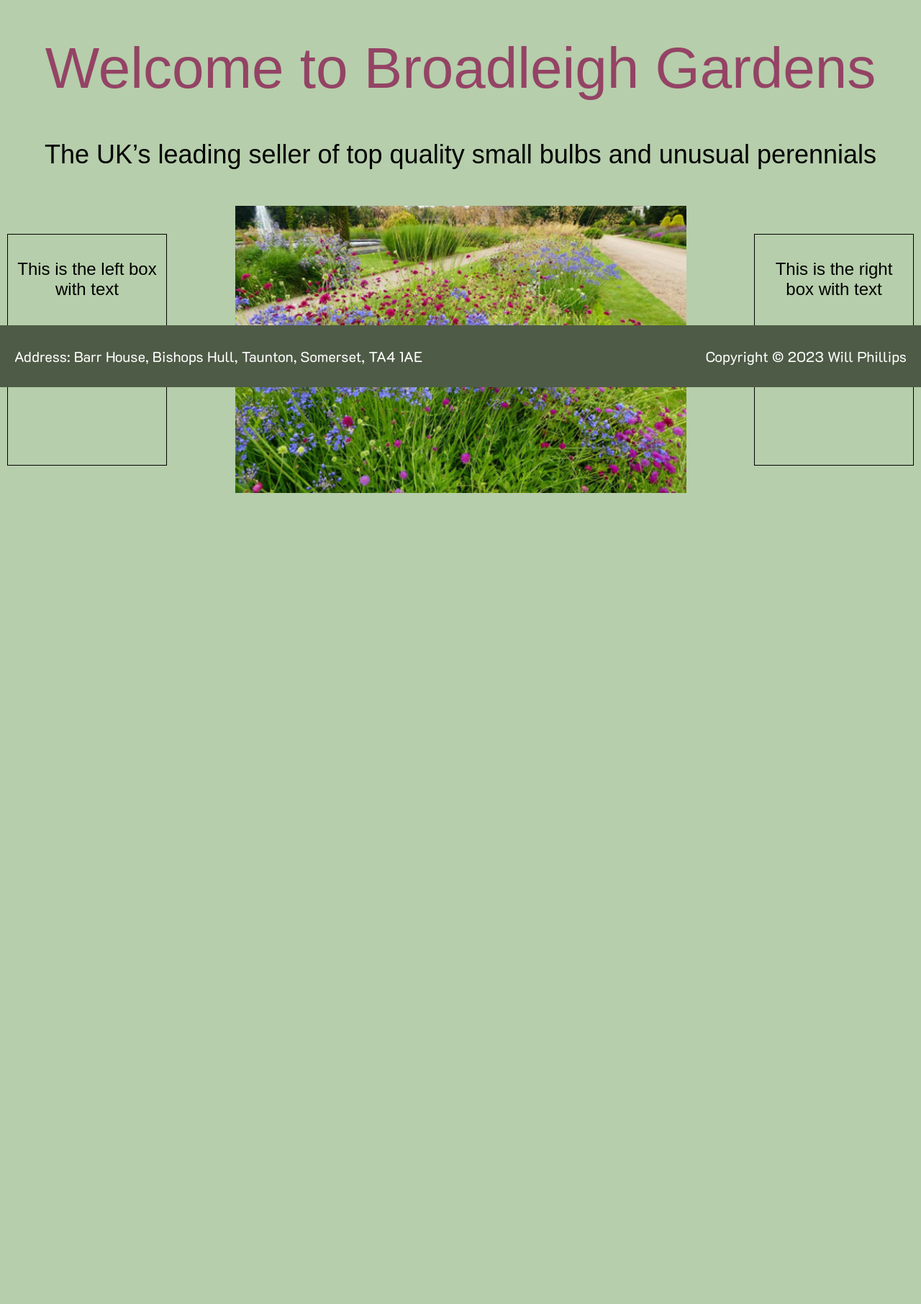
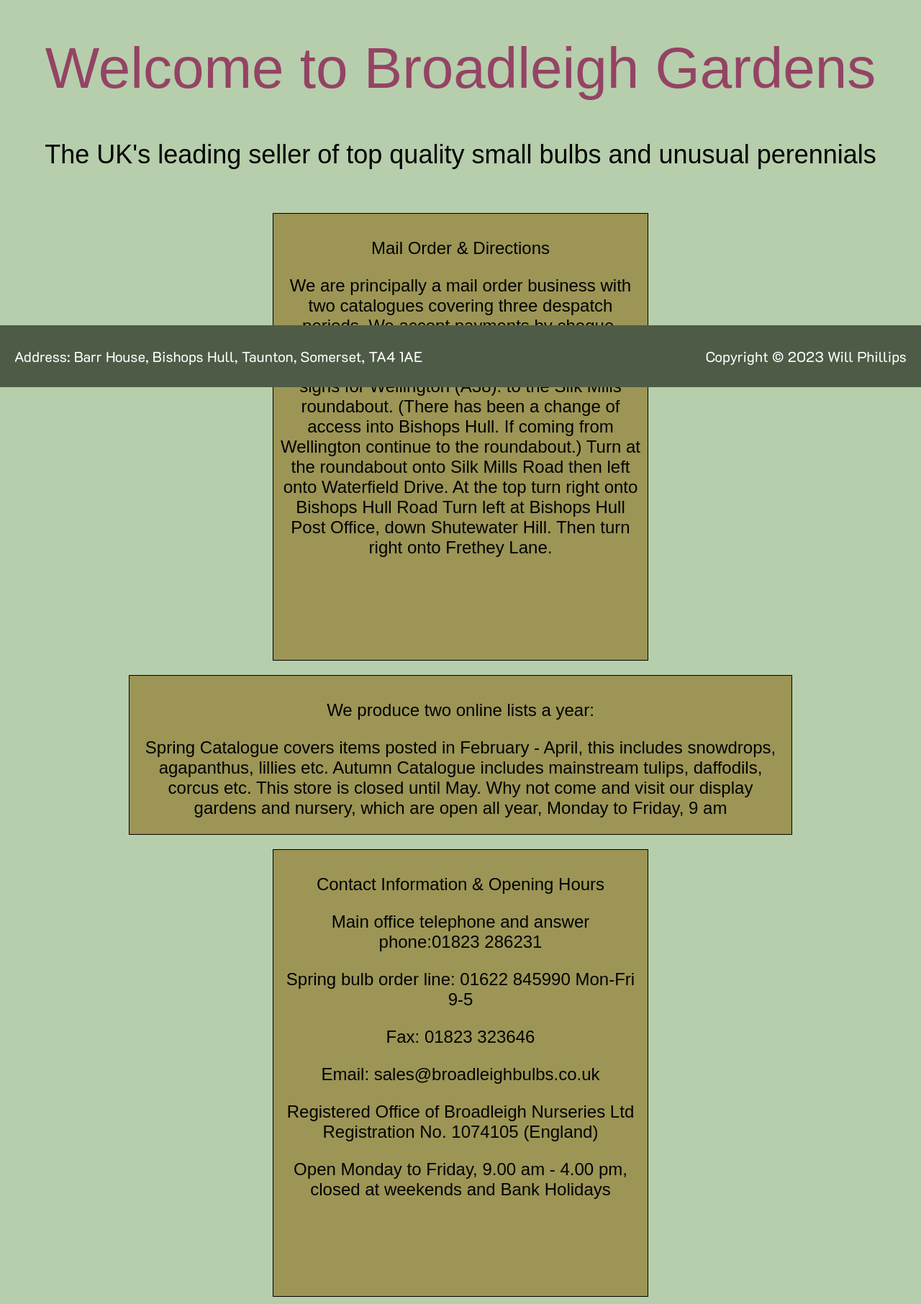
Before and after one commit to PHI19002807/BroadleighGardens, a PHP site: page /AboutBroadleigh.php in a window 1280 px wide. Shown: the part 262-2074 px from the top of the page at 72% size. Before the commit the page ends 947 px from the top, so only its background shows below. Run offline with PHP 8.4, Linux system fonts and the light colour scheme; some web fonts are replaced.

Commit message:
Changed AboutBroadleigh page

```diff
--- a/AboutBroadleigh.php
+++ b/AboutBroadleigh.php
@@ -89,23 +89,30 @@
             margin-right: 10px;
         }
         .container {
+            position: relative;
             display: flex;
             justify-content: center;
-            align-items: center;
+            align-items: flex-start;
             text-align: center;
             margin-top: 50px;
+            flex-wrap: wrap;
         }
+
         .left-box, .right-box {
-            width: 200px;
-            height: 300px;
+            width: 500px;
+            height: 600px;
             border: 1px solid black;
             margin: 10px;
             padding: 10px;
+            background-color: #9C9555;
         }
-        .middle-image {
-            width: 627px;
-            height: 399px;
-            margin: 0 auto;
+        .landscape-box {
+            width: 900px;
+            height: 200px;
+            border: 1px solid black;
+            margin: 10px auto;
+            padding: 10px;
+            background-color: #9C9555;
         }
         .welcome-message {
             color: #944365;
@@ -120,6 +127,7 @@
             font-family: 'Jomhuria', sans-serif;
             font-weight: normal;
         }
+
     </style>
 </head>
 <body>
@@ -154,14 +162,44 @@
 
     <!-- Main content -->
     <h1 class="welcome-message">Welcome to Broadleigh Gardens</h1>
-    <h2 class="sub-message">The UK’s leading seller of top quality small bulbs and unusual perennials</h2>
+    <h2 class="sub-message">The UK's leading seller of top quality small bulbs and unusual perennials</h2>
     <div class="container">
         <div class="left-box">
-            <p>This is the left box with text</p>
+            <p>Mail Order & Directions</p>
+            <p>
+            We are principally a mail order business with two catalogues covering three despatch periods. We accept payments by cheque, postal order or Mastercard/Visa. Take Junction 25 of the M5, pass through Taunton, following signs for Wellington (A38). to the Silk Mills roundabout. (There has been a change of access into Bishops Hull. If coming from Wellington continue to the roundabout.) Turn  at the roundabout onto Silk Mills Road then left onto Waterfield Drive. At the top turn right onto Bishops Hull Road Turn left at Bishops Hull Post Office, down Shutewater Hill. Then turn right onto Frethey Lane.
+            </p>
         </div>
-        <img src="images/HomeMainImage.png" alt="Middle Image" class="middle-image">
+        <div class="landscape-box">
+            <p>We produce two online lists a year:</p>
+            <p>
+                Spring Catalogue covers items posted in February - April, this includes snowdrops, agapanthus, lillies etc.
+                Autumn Catalogue includes mainstream tulips, daffodils, corcus etc. This store is closed until May.
+                Why not come and visit our display gardens and nursery, which are open all year, Monday to Friday, 9 am
+            </p>
+        </div>
         <div class="right-box">
-            <p>This is the right box with text</p>
+
+
+            <p>Contact Information & Opening Hours</p>
+            <p>
+            Main office telephone and answer phone:01823 286231
+            </p>
+            <p>
+                Spring bulb order line: 01622 845990 Mon-Fri 9-5
+            </p>
+            <p>
+                Fax: 01823 323646
+            </p>
+            <p>
+                Email: sales@broadleighbulbs.co.uk
+            </p>
+            <p>
+            Registered Office of Broadleigh Nurseries Ltd Registration No. 1074105 (England)
+            </p>
+            <p>
+            Open Monday to Friday, 9.00 am - 4.00 pm, closed at weekends and Bank Holidays
+            </p>
         </div>
     </div>
 
--- a/News.php
+++ b/News.php
@@ -175,10 +175,10 @@
                 Our spring flowering bulbs like tulips will now be posted by another firm and enquiries regarding these orders should be addressed to them:
             </p>
             <p>
-                broadleigh@dejager.co.uk
+                Email: broadleigh@dejager.co.uk
             </p>
             <p>
-                01622 845990
+                Call: 01622 845990
             </p>
             <p>
                 Bulbs from our Alec Gray collection of miniature daffodils and other rare bulbs will be posted from here in August/September. See Special Bulbs list for these.
@@ -187,7 +187,7 @@
                 Christine Skelmersdale is a well known and inspirational lecturer.
             </p>
         </div>
-        <img src="images/HomeMainImage.png" alt="Middle Image" class="middle-image">
+        <img src="images/NewsImage.png" alt="Middle Image" class="middle-image">
     </div>
 
     <!-- Footer -->
```
Also changed, not shown: images/NewsImage.png (added).
